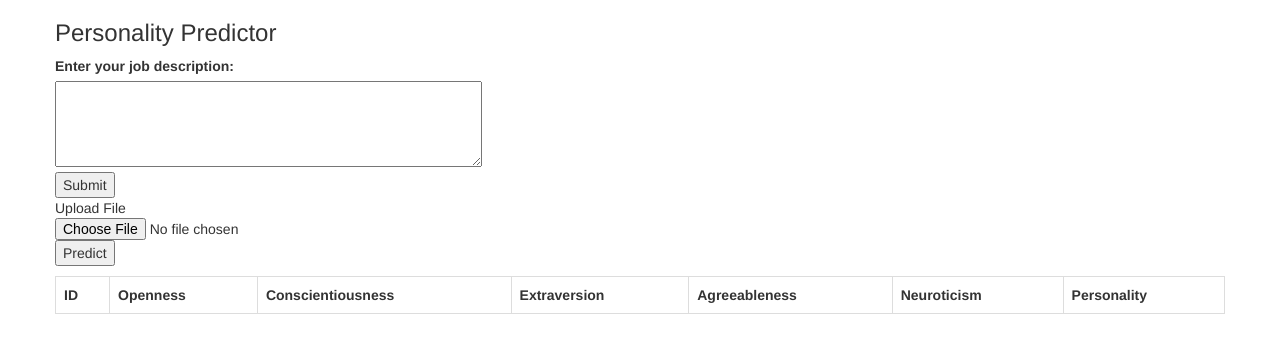
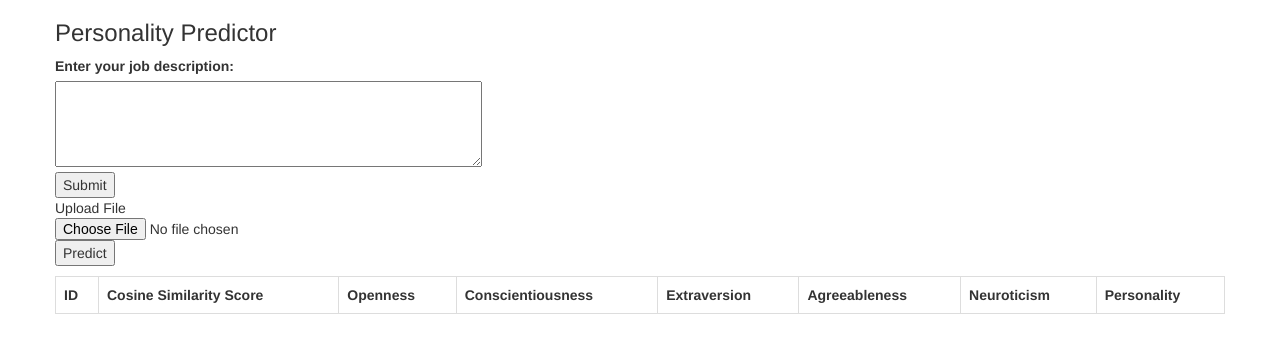
Before and after one commit to Mohsin-Naqvi/PersonalityPredictor, a Django app: page / in a window 1280 px wide. Shown: the top 353 px of the page. Run offline with Django 4.2, Linux system fonts and the light colour scheme; lists and menus that the app fills with data are empty; some libraries are stand-ins or nearby versions.

Commit message:
CS score column added

```diff
--- a/PersonalityPredictorApp/templates/PersonalityPredictor.html
+++ b/PersonalityPredictorApp/templates/PersonalityPredictor.html
@@ -62,6 +62,7 @@
                 <table id="tblPersonalityPredicted" class="table table-bordered table-hover">
                     <tr>
                       <th>ID</th>
+                      <th>Cosine Similarity Score</th>
                       <th>Openness</th>
                       <th>Conscientiousness</th>
                       <th>Extraversion</th>
--- a/PersonalityPredictorApp/views/PersonalityProcessorView.py
+++ b/PersonalityPredictorApp/views/PersonalityProcessorView.py
@@ -69,6 +69,7 @@ def PredictPersonality(request):
 
             # print(score)
             cs.append(score)
+
         # else:
         #     continue
 
@@ -105,6 +106,7 @@ def PredictPersonality(request):
 
                             eachResumeScore = __phrase_match(text,oceanKeywordsPath)
                             eachResumeScore["resumeID"] = str(tt['ID'][i])
+                            eachResumeScore["CosineScore"] = str(tt['Cosine_similarity'][i])
                             resumeScores["r"+str(len(resumeScores)+1)] = eachResumeScore
 
     responseDataDict["Result"] = resumeScores
@@ -148,23 +150,12 @@ def PredictPeronalityByResume(request):
         text = [resume,clean_jd]
         score = __get_resume_score(text)
         cs.append(score)
-        # df['Cosine_similarity']= cs
-
-    # df.sort_values(['Cosine_similarity'], ascending=False)
-    # df.nlargest(n=10, columns=['Cosine_similarity'])
-
-    # tt = df.nlargest(n=10, columns=['Cosine_similarity'])
-    # tt.to_csv(ttPath)
-
         resumeScores = dict()
-
-        # text = extract_text(f)
-        # text = str(text)
-        # text = text.replace("\\n", "")
-        # text = text.lower()
 
         eachResumeScore = __phrase_match(resume,oceanKeywordsPath)
         eachResumeScore["resumeID"] = str((f.name.split("."))[0])
+        eachResumeScore["CosineScore"] = str(score)
+
         resumeScores["r"+str(len(resumeScores)+1)] = eachResumeScore
 
         responseDataDict["Result"] = resumeScores
--- a/Static/js/index.js
+++ b/Static/js/index.js
@@ -38,7 +38,7 @@ function GetPredictPersonalityHandler() {
       debugger
       //tblPersonalityPredicted
       for (let i = 0; i < Object.keys(data.Result).length; i++) {
-        var tableRow = '<tr><td>' + Object.values(data.Result)[i].resumeID + '</td><td>' + Object.values(data.Result)[i].opennessCount + '</td><td>' + Object.values(data.Result)[i].conscientiousnessCount + '</td><td>' + Object.values(data.Result)[i].ExtraversionCount + '</td><td>' + Object.values(data.Result)[i].AgreeablenessCount + '</td><td>' + Object.values(data.Result)[i].NeuroticismCount + '</td><td>' + Object.values(data.Result)[i].PredictedPeronsalityName + '</td></tr>';
+        var tableRow = '<tr><td>' + Object.values(data.Result)[i].resumeID + '</td><td>' + Object.values(data.Result)[i].CosineScore + '</td><td>' + Object.values(data.Result)[i].opennessCount + '</td><td>' + Object.values(data.Result)[i].conscientiousnessCount + '</td><td>' + Object.values(data.Result)[i].ExtraversionCount + '</td><td>' + Object.values(data.Result)[i].AgreeablenessCount + '</td><td>' + Object.values(data.Result)[i].NeuroticismCount + '</td><td>' + Object.values(data.Result)[i].PredictedPeronsalityName + '</td></tr>';
 
         $('#tblPersonalityPredicted').append(tableRow);
       }
@@ -81,7 +81,7 @@ function GetPredictPersonalityByResumeHandler() {
     type: 'POST',
     success: function (data) { // display success response
       for (let i = 0; i < Object.keys(data.Result).length; i++) {
-        var tableRow = '<tr><td>' + Object.values(data.Result)[i].resumeID + '</td><td>' + Object.values(data.Result)[i].opennessCount + '</td><td>' + Object.values(data.Result)[i].conscientiousnessCount + '</td><td>' + Object.values(data.Result)[i].ExtraversionCount + '</td><td>' + Object.values(data.Result)[i].AgreeablenessCount + '</td><td>' + Object.values(data.Result)[i].NeuroticismCount + '</td><td>' + Object.values(data.Result)[i].PredictedPeronsalityName + '</td></tr>';
+        var tableRow = '<tr><td>' + Object.values(data.Result)[i].resumeID + '</td><td>' + Object.values(data.Result)[i].CosineScore + '</td><td>' + Object.values(data.Result)[i].opennessCount + '</td><td>' + Object.values(data.Result)[i].conscientiousnessCount + '</td><td>' + Object.values(data.Result)[i].ExtraversionCount + '</td><td>' + Object.values(data.Result)[i].AgreeablenessCount + '</td><td>' + Object.values(data.Result)[i].NeuroticismCount + '</td><td>' + Object.values(data.Result)[i].PredictedPeronsalityName + '</td></tr>';
 
         $('#tblPersonalityPredicted').append(tableRow);
       }
```
